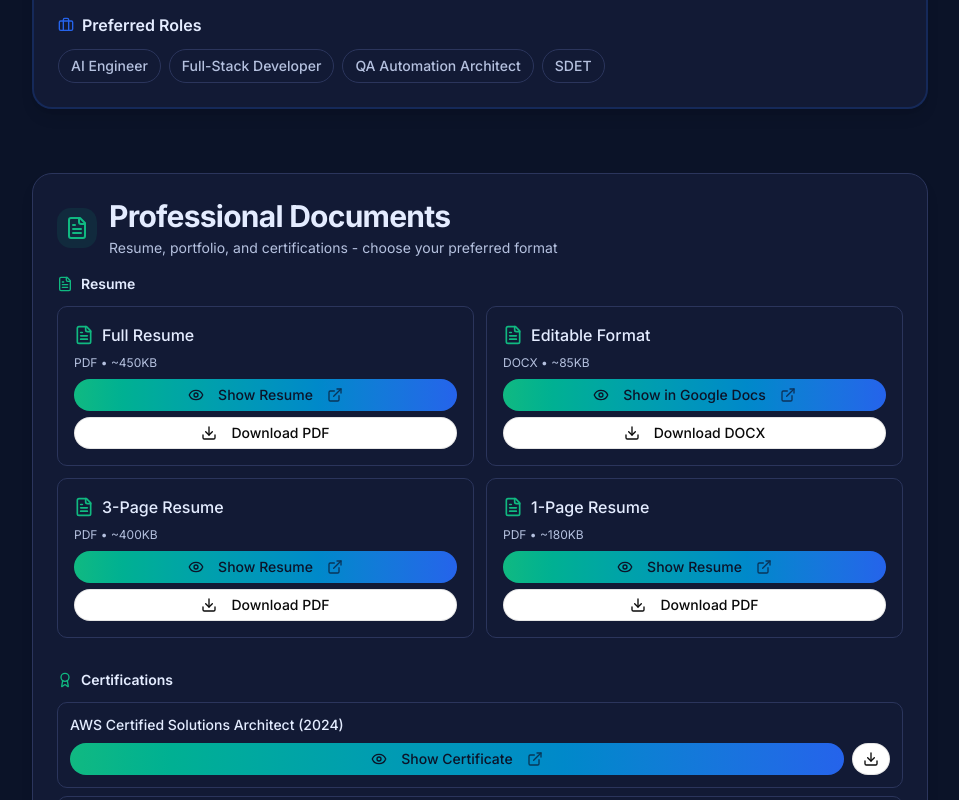
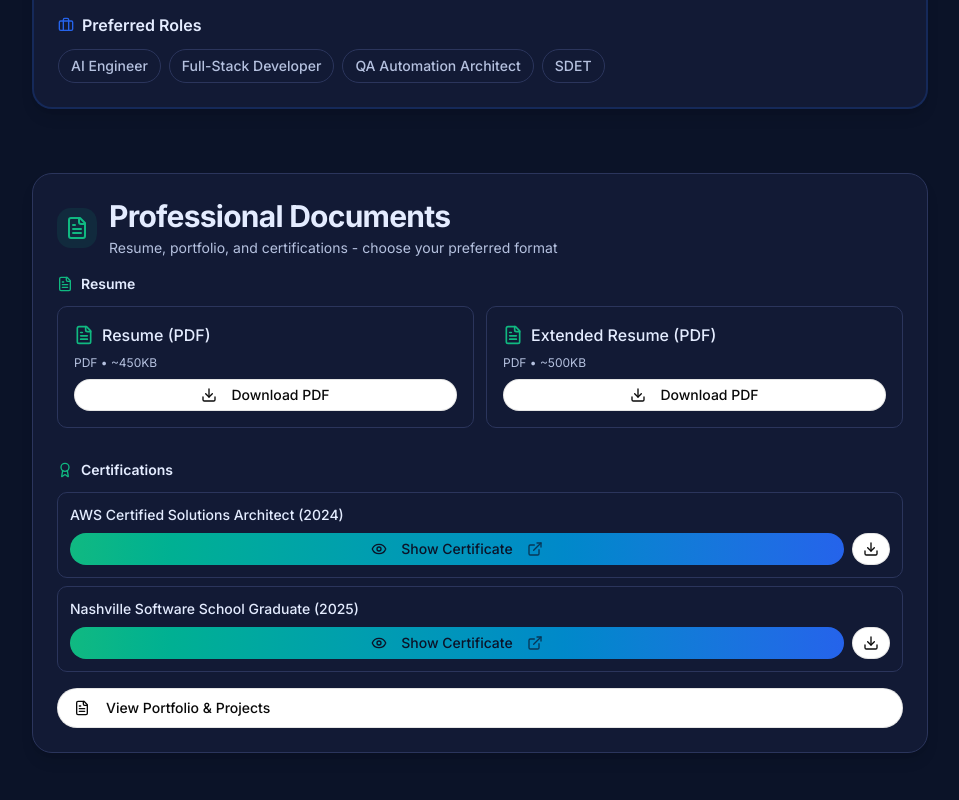
Before and after one commit to omerakben/omer-akben, a Next.js app: page /recruiter in a window 1280 px wide. Shown: the part 2000-2800 px from the top of the page, without its empty margins (160-1119 px from the left). Built offline with nearby package versions, Linux system fonts and the light colour scheme.

Commit message:
Update resume schemas and UI to use only 'resume' and 'extended' formats
Co-authored-by: omerakben <99907248+omerakben@users.noreply.github.com>

```diff
--- a/src/app/api/tools/download-resume/route.ts
+++ b/src/app/api/tools/download-resume/route.ts
@@ -5,33 +5,19 @@ export const runtime = "edge";
 
 // File mapping for all resume formats
 const FILE_MAP = {
-  full: {
-    filename: "Omer_Akben_Resume_2025-10.pdf",
+  resume: {
+    filename: "Omer_Akben_Resume.pdf",
     size: 450000, // ~450KB
     format: "pdf",
     googleDriveUrl:
-      "https://drive.google.com/file/d/14kf-JMInLElPHm5kZK20cIKq1Od6CN8r/view?usp=sharing",
+      "https://drive.google.com/file/d/1Dmgi4MpU2iGBxeEE_VmaK9kiuEM_guJM/view?usp=sharing",
   },
-  short: {
-    filename: "Omer_Akben_Resume_1pg_2025-10.pdf",
-    size: 180000, // ~180KB
+  extended: {
+    filename: "Omer_Akben_Extended_Resume.pdf",
+    size: 500000, // ~500KB
     format: "pdf",
     googleDriveUrl:
-      "https://drive.google.com/file/d/1r0vqR3w11_CdIblnEpjFSMXan5n1fRgz/view?usp=sharing",
-  },
-  "three-page": {
-    filename: "Omer_Akben_Resume_3pg_2025-10.pdf",
-    size: 400000, // ~400KB (updated size for 3 pages)
-    format: "pdf",
-    googleDriveUrl:
-      "https://drive.google.com/file/d/1uPiQseGg7Rk-wkCVf_16wUxjY4k1sOT8/view?usp=sharing",
-  },
-  docx: {
-    filename: "Omer_Akben_Resume_2025-10.docx",
-    size: 85000, // ~85KB
-    format: "docx",
-    googleDriveUrl:
-      "https://docs.google.com/document/d/1ifrptY0myCerp5cQkX1sqEA9_jwI1gBftv2Mx4hygY4/edit?usp=sharing",
+      "https://drive.google.com/file/d/1D2i7bSz3p4RMZXiHAnTQarSnEzB7hgJ-/view?usp=sharing",
   },
 } as const;
 
--- a/src/app/recruiter/page.tsx
+++ b/src/app/recruiter/page.tsx
@@ -364,29 +364,14 @@ export default function RecruiterPage() {
                   Resume
                 </h3>
                 <div className="grid grid-cols-1 sm:grid-cols-2 gap-3">
-                  {/* Full Resume PDF - Primary */}
+                  {/* Resume PDF */}
                   <div className="p-4 border border-border-line rounded-lg bg-surf-1 space-y-2">
                     <div className="flex items-center gap-2">
                       <FileText className="h-5 w-5 text-brand-primary" />
-                      <h3 className="font-medium text-text-1">Full Resume</h3>
+                      <h3 className="font-medium text-text-1">Resume (PDF)</h3>
                     </div>
                     <p className="text-xs text-text-2">PDF • ~450KB</p>
                     <div className="space-y-1.5">
-                      <Button
-                        asChild
-                        size="sm"
-                        className="w-full bg-gradient-to-r from-brand-primary to-accent-primary"
-                      >
-                        <a
-                          href="https://drive.google.com/file/d/14kf-JMInLElPHm5kZK20cIKq1Od6CN8r/view?usp=sharing"
-                          target="_blank"
-                          rel="noopener noreferrer"
-                        >
-                          <Eye className="mr-2 h-4 w-4" />
-                          Show Resume
-                          <ExternalLink className="ml-2 h-3 w-3 opacity-70" />
-                        </a>
-                      </Button>
                       <Button
                         asChild
                         variant="outline"
@@ -394,8 +379,8 @@ export default function RecruiterPage() {
                         className="w-full"
                       >
                         <a
-                          href="/assets/Omer_Akben_Resume_2025-10.pdf"
-                          download="Omer_Akben_Resume_Full.pdf"
+                          href="/assets/Omer_Akben_Resume.pdf"
+                          download="Omer_Akben_Resume.pdf"
                         >
                           <Download className="mr-2 h-4 w-4" />
                           Download PDF
@@ -404,31 +389,16 @@ export default function RecruiterPage() {
                     </div>
                   </div>
 
-                  {/* Full Resume DOCX */}
+                  {/* Extended Resume PDF */}
                   <div className="p-4 border border-border-line rounded-lg bg-surf-1 space-y-2">
                     <div className="flex items-center gap-2">
                       <FileText className="h-5 w-5 text-brand-primary" />
                       <h3 className="font-medium text-text-1">
-                        Editable Format
+                        Extended Resume (PDF)
                       </h3>
                     </div>
-                    <p className="text-xs text-text-2">DOCX • ~85KB</p>
+                    <p className="text-xs text-text-2">PDF • ~500KB</p>
                     <div className="space-y-1.5">
-                      <Button
-                        asChild
-                        size="sm"
-                        className="w-full bg-gradient-to-r from-brand-primary to-accent-primary"
-                      >
-                        <a
-                          href="https://docs.google.com/document/d/1ifrptY0myCerp5cQkX1sqEA9_jwI1gBftv2Mx4hygY4/edit?usp=sharing"
-                          target="_blank"
-                          rel="noopener noreferrer"
-                        >
-                          <Eye className="mr-2 h-4 w-4" />
-                          Show in Google Docs
-                          <ExternalLink className="ml-2 h-3 w-3 opacity-70" />
-                        </a>
-                      </Button>
                       <Button
                         asChild
                         variant="outline"
@@ -436,88 +406,8 @@ export default function RecruiterPage() {
                         className="w-full"
                       >
                         <a
-                          href="/assets/Omer_Akben_Resume_2025-10.docx"
-                          download="Omer_Akben_Resume.docx"
-                        >
-                          <Download className="mr-2 h-4 w-4" />
-                          Download DOCX
-                        </a>
-                      </Button>
-                    </div>
-                  </div>
-
-                  {/* 3-Page PDF */}
-                  <div className="p-4 border border-border-line rounded-lg bg-surf-1 space-y-2">
-                    <div className="flex items-center gap-2">
-                      <FileText className="h-5 w-5 text-brand-primary" />
-                      <h3 className="font-medium text-text-1">3-Page Resume</h3>
-                    </div>
-                    <p className="text-xs text-text-2">PDF • ~400KB</p>
-                    <div className="space-y-1.5">
-                      <Button
-                        asChild
-                        size="sm"
-                        className="w-full bg-gradient-to-r from-brand-primary to-accent-primary"
-                      >
-                        <a
-                          href="https://drive.google.com/file/d/1uPiQseGg7Rk-wkCVf_16wUxjY4k1sOT8/view?usp=sharing"
-                          target="_blank"
-                          rel="noopener noreferrer"
-                        >
-                          <Eye className="mr-2 h-4 w-4" />
-                          Show Resume
-                          <ExternalLink className="ml-2 h-3 w-3 opacity-70" />
-                        </a>
-                      </Button>
-                      <Button
-                        asChild
-                        variant="outline"
-                        size="sm"
-                        className="w-full"
-                      >
-                        <a
-                          href="/assets/Omer_Akben_Resume_2pg_2025-10.pdf"
-                          download="Omer_Akben_Resume_3pg.pdf"
-                        >
-                          <Download className="mr-2 h-4 w-4" />
-                          Download PDF
-                        </a>
-                      </Button>
-                    </div>
-                  </div>
-
-                  {/* 1-Page PDF */}
-                  <div className="p-4 border border-border-line rounded-lg bg-surf-1 space-y-2">
-                    <div className="flex items-center gap-2">
-                      <FileText className="h-5 w-5 text-brand-primary" />
-                      <h3 className="font-medium text-text-1">1-Page Resume</h3>
-                    </div>
-                    <p className="text-xs text-text-2">PDF • ~180KB</p>
-                    <div className="space-y-1.5">
-                      <Button
-                        asChild
-                        size="sm"
-                        className="w-full bg-gradient-to-r from-brand-primary to-accent-primary"
-                      >
-                        <a
-                          href="https://drive.google.com/file/d/1r0vqR3w11_CdIblnEpjFSMXan5n1fRgz/view?usp=sharing"
-                          target="_blank"
-                          rel="noopener noreferrer"
-                        >
-                          <Eye className="mr-2 h-4 w-4" />
-                          Show Resume
-                          <ExternalLink className="ml-2 h-3 w-3 opacity-70" />
-                        </a>
-                      </Button>
-                      <Button
-                        asChild
-                        variant="outline"
-                        size="sm"
-                        className="w-full"
-                      >
-                        <a
-                          href="/assets/Omer_Akben_Resume_1pg_2025-10.pdf"
-                          download="Omer_Akben_Resume_1pg.pdf"
+                          href="/assets/Omer_Akben_Extended_Resume.pdf"
+                          download="Omer_Akben_Extended_Resume.pdf"
                         >
                           <Download className="mr-2 h-4 w-4" />
                           Download PDF
--- a/src/data/facts.ts
+++ b/src/data/facts.ts
@@ -17,7 +17,7 @@ export const facts = {
   },
 
   professional: {
-    yearsOfExperience: 7,
+    yearsOfExperience: 6,
     currentRole: "Full-Stack Developer • AI Engineer",
     currentCompany: "Freelancer",
     specializations: [
@@ -135,7 +135,7 @@ export const facts = {
   ],
 
   about:
-    "Omer 'Ozzy' Akben is a Full-Stack Developer, AI Engineer, and SDET with 7+ years of experience building agentic systems, robust QA automation, and full-stack applications. Specializing in test automation frameworks, AI-powered development tools, and enterprise-scale automation solutions. Based in Raleigh, NC and available for remote opportunities.",
+    "Omer 'Ozzy' Akben is a Full-Stack Developer, AI Engineer, and SDET with 6+ years of experience building agentic systems, robust QA automation, and full-stack applications. Specializing in test automation frameworks, AI-powered development tools, and enterprise-scale automation solutions. Based in Raleigh, NC and available for remote opportunities.",
 };
 
 // Helper functions for agents
--- a/src/lib/agent-tools/schemas.ts
+++ b/src/lib/agent-tools/schemas.ts
@@ -10,9 +10,9 @@ export const toolResponseSchema = z.object({
 // download_resume tool schema
 export const downloadResumeInputSchema = z.object({
   format: z
-    .enum(["full", "short", "three-page", "docx"])
+    .enum(["resume", "extended"])
     .optional()
-    .default("full"),
+    .default("resume"),
 });
 
 export const downloadResumeOutputSchema = z.object({
--- a/src/lib/constants.ts
+++ b/src/lib/constants.ts
@@ -40,7 +40,7 @@ export const LOGO_SIZE = {
  * Makes it easy to update resume details without changing code
  */
 export const RESUME = {
-  filename: "Omer_Akben_Resume_2025-10.pdf",
-  path: "/assets/Omer_Akben_Resume_2025-10.pdf",
-  downloadName: "Omer_Akben_Resume_Full.pdf",
+  filename: "Omer_Akben_Resume.pdf",
+  path: "/assets/Omer_Akben_Resume.pdf",
+  downloadName: "Omer_Akben_Resume.pdf",
 } as const;
```
Also changed, not shown: public/assets/assets-links.md (+65 -0 lines), src/components/hero-section.tsx (+7 -8 lines), 1 other file (tests, documents, lock files or other folders).
